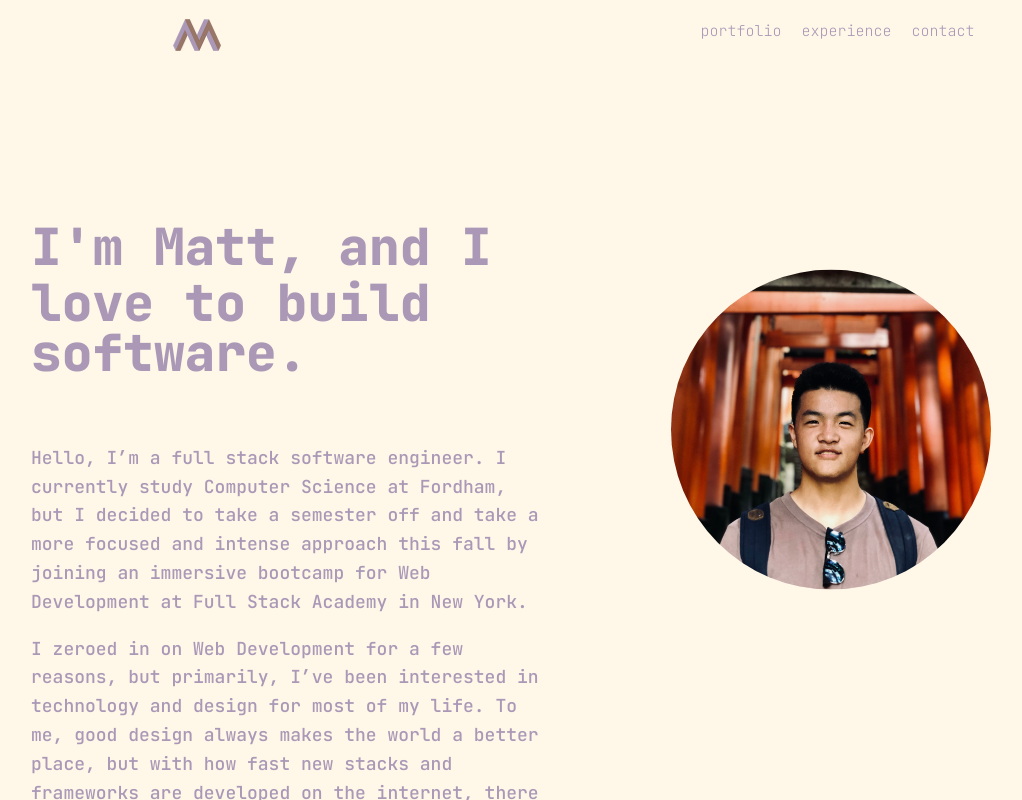
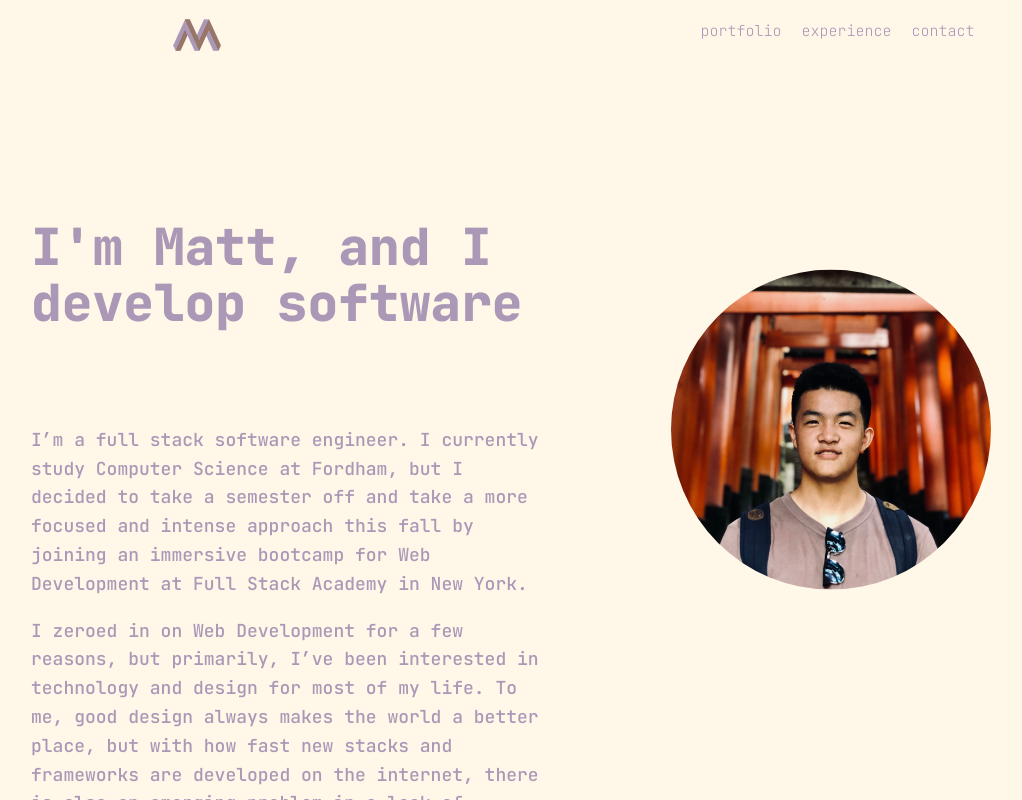
Before and after one commit to mattchang7/portfolio, a Next.js app: page / in a window 1280 px wide. Shown: the top 800 px of the page, without its empty margins (129-1151 px from the left). Built offline with nearby package versions, Linux system fonts and the light colour scheme.

Commit message:
feat: updated styling

```diff
--- a/pages/index.js
+++ b/pages/index.js
@@ -50,26 +50,11 @@ export default function Home() {
                 }
             </motion.div>
             <motion.div
-              variants={lineThreeVariants}
-            >
-              {
-                lineThree.map((letter, index) => (
-                  <motion.h1
-                    key={index}
-                    className={utilStyles.bigText}
-                    whileHover={{ color: '#f9f7f6', textShadow: '0px 0px 5px #f9f7f6' }}
-                  >
-                    {letter}
-                  </motion.h1>
-                  ))
-                }
-            </motion.div>
-            <motion.div
               className={utilStyles.littleText}
               variants={descriptionVariants}
             >
               <p>
-                Hello, I’m a full stack software engineer. I currently study Computer Science at Fordham,
+                I’m a full stack software engineer. I currently study Computer Science at Fordham,
                 but I decided to take a semester off and take a more focused and intense approach this fall by joining an
                 immersive bootcamp for Web Development at Full Stack Academy in New York.
               </p>
@@ -99,8 +84,7 @@ export default function Home() {
 }
 
 const lineOne = 'I\'m Matt, and I'.split('')
-const lineTwo = 'love to build'.split('')
-const lineThree = 'software.'.split('')
+const lineTwo = 'develop software'.split('')
 
 const containerVariants = {
   hidden: { opacity: 0 },
@@ -116,17 +100,12 @@ const lineTwoVariants = {
   hidden: { y: '30vw' },
   visible: { y: 0, transition: { duration: 3.5, type: 'spring', stiffness: 80 } }
 }
-const lineThreeVariants = {
-  hidden: { y: '30vw' },
-  visible: { y: '-2.5vw', transition: { duration: 3.5, type: 'spring', stiffness: 80 } }
-}
-
 const imageVariants = {
-  hidden: { y: '30vw' },
+  hidden: { y: '50vw' },
   visible: { y: '7vw', transition: { duration: 3.5, type: 'spring', stiffness: 80 }}
 }
 
 const descriptionVariants = {
   hidden: { y: '30vw'},
-  visible: { y: 0, transition: { duration: 3.5, type: 'spring', stiffness: 80 }}
+  visible: { y: '5vw', transition: { duration: 3.5, type: 'spring', stiffness: 80 }}
 }
--- a/styles/utils.module.css
+++ b/styles/utils.module.css
@@ -18,6 +18,7 @@
 }
 .littleText {
     color: #aa98b6;
+    margin-bottom: 200px;
 }
 .homePage {
     padding: 15vh 10vw 0 10vw;
@@ -180,3 +181,7 @@
     text-decoration: none;
     color: #aa98b6;
 }
+.contactContainer h4 {
+    margin: 5px;
+    font-weight: 500;
+}
```
Also changed, not shown: pages/contact.js (+8 -5 lines).
